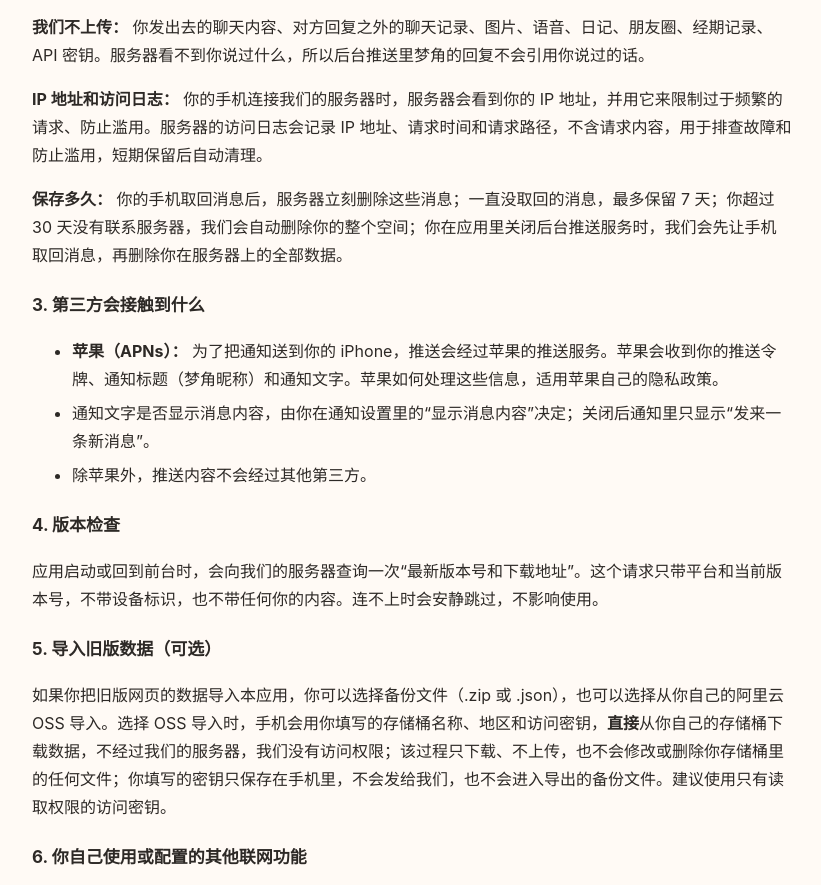
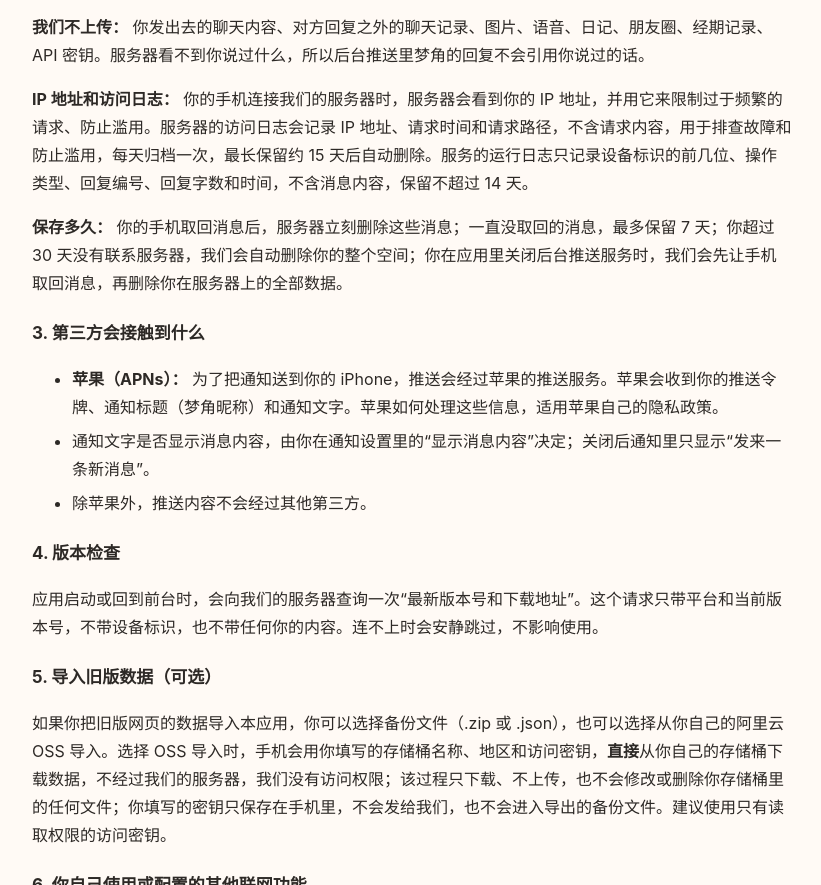
Before and after one commit to channel-ing/cijian-legal, a plain HTML site: page privacy.html in a window 1280 px wide. Shown: the part 1582-2467 px from the top of the page, without its empty margins (228-1049 px from the left). Drawn offline with Linux system fonts and the light colour scheme.

Commit message:
Add files via upload

```diff
--- a/privacy.html
+++ b/privacy.html
@@ -47,7 +47,7 @@ footer{margin-top:48px;color:var(--sub);font-size:13px}
 <tr><td>服务器替梦角拼好、但你的手机还没取回的消息</td><td>你打开 App 时交还给你</td></tr>
 </tbody></table></div>
 <p><strong>我们不上传：</strong> 你发出去的聊天内容、对方回复之外的聊天记录、图片、语音、日记、朋友圈、经期记录、API 密钥。服务器看不到你说过什么，所以后台推送里梦角的回复不会引用你说过的话。</p>
-<p><strong>IP 地址和访问日志：</strong> 你的手机连接我们的服务器时，服务器会看到你的 IP 地址，并用它来限制过于频繁的请求、防止滥用。服务器的访问日志会记录 IP 地址、请求时间和请求路径，不含请求内容，用于排查故障和防止滥用，短期保留后自动清理。</p>
+<p><strong>IP 地址和访问日志：</strong> 你的手机连接我们的服务器时，服务器会看到你的 IP 地址，并用它来限制过于频繁的请求、防止滥用。服务器的访问日志会记录 IP 地址、请求时间和请求路径，不含请求内容，用于排查故障和防止滥用，每天归档一次，最长保留约 15 天后自动删除。服务的运行日志只记录设备标识的前几位、操作类型、回复编号、回复字数和时间，不含消息内容，保留不超过 14 天。</p>
 <p><strong>保存多久：</strong> 你的手机取回消息后，服务器立刻删除这些消息；一直没取回的消息，最多保留 7 天；你超过 30 天没有联系服务器，我们会自动删除你的整个空间；你在应用里关闭后台推送服务时，我们会先让手机取回消息，再删除你在服务器上的全部数据。</p>
 <h3>3. 第三方会接触到什么</h3>
 <ul>
```
